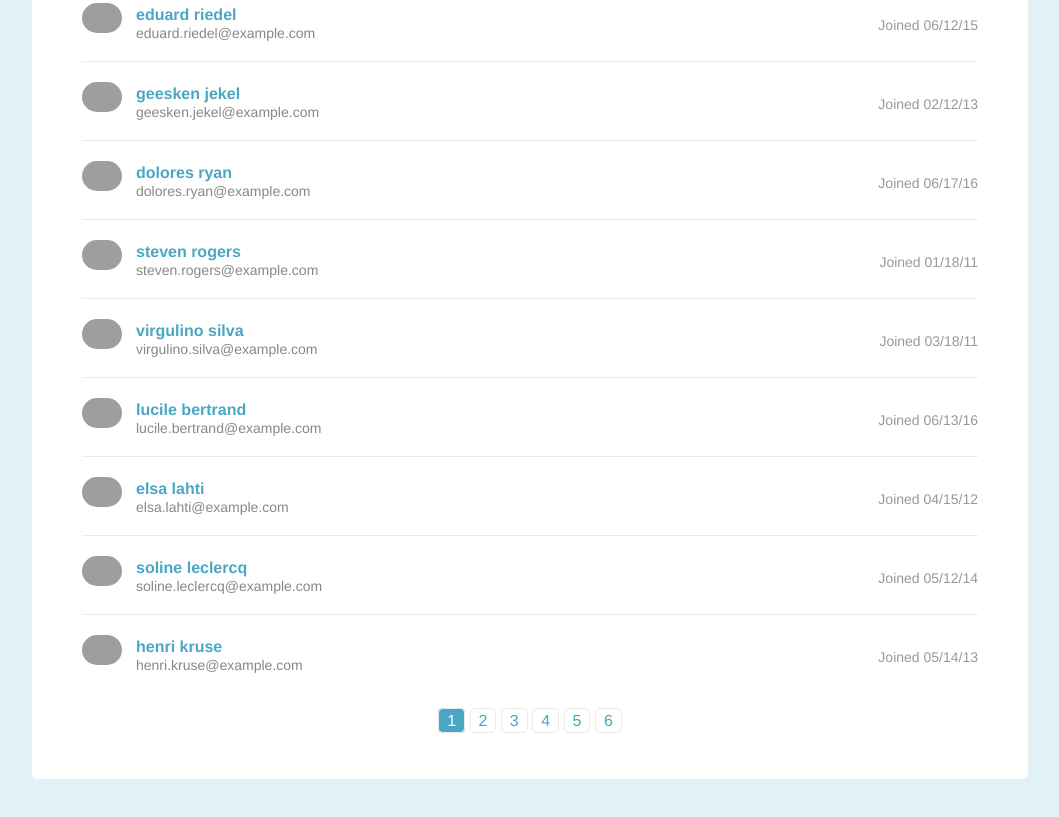
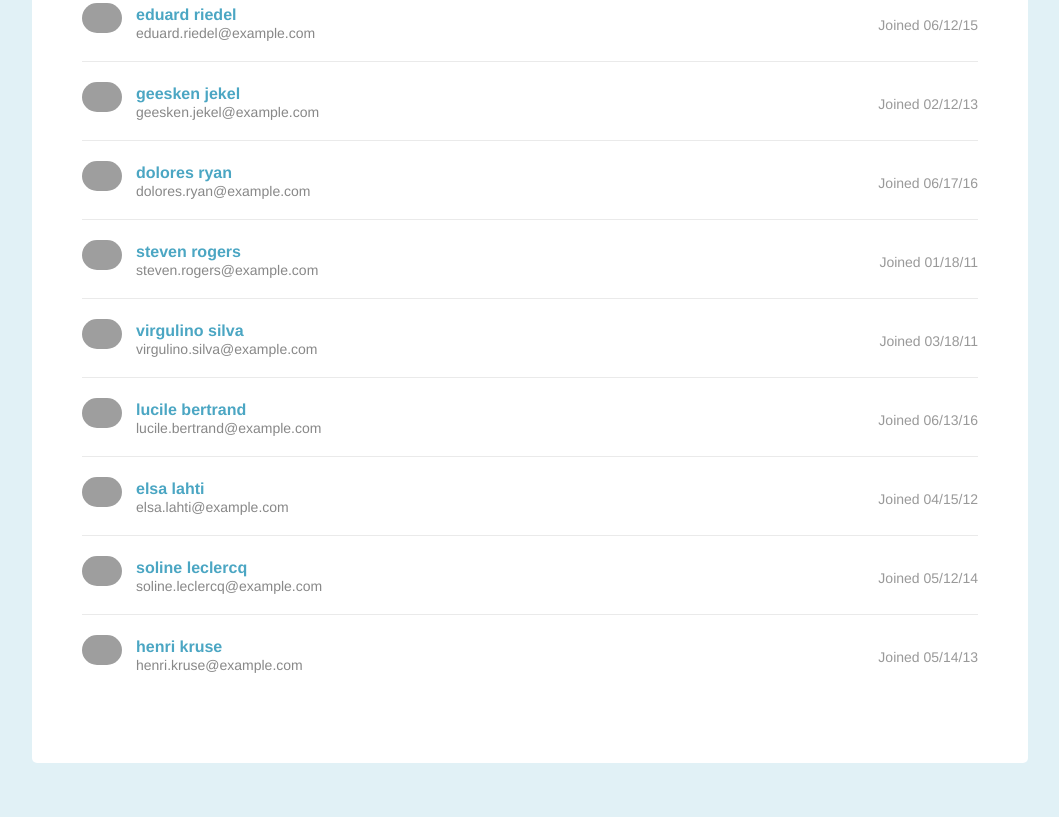
Before and after one commit to Zeldaguy2645/techdegree-project-2, a plain HTML site: page index.html in a window 1280 px wide. Shown: the part 3694-4511 px from the top of the page, without its empty margins (110-1169 px from the left). Drawn offline with Linux system fonts and the light colour scheme; grey boxes are pictures that could not be loaded.

Commit message:
Update index.html

```diff
--- a/index.html
+++ b/index.html
@@ -559,24 +559,7 @@
 
       <div class="pagination">
         <ul>
-          <li>
-            <a class="active" href="#">1</a>
-          </li>
-           <li>
-            <a href="#">2</a>
-          </li>
-           <li>
-            <a href="#">3</a>
-          </li>
-           <li>
-            <a href="#">4</a>
-          </li>
-           <li>
-            <a href="#">5</a>
-          </li>
-           <li>
-            <a href="#">6</a>
-          </li>
+
         </ul>
       </div>
 
```
